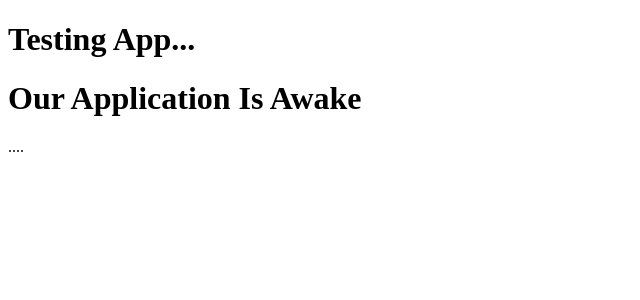
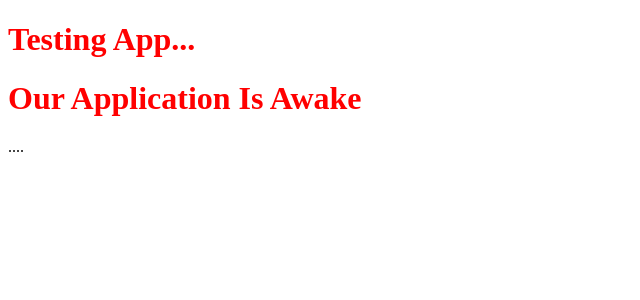
Before and after one commit to Nick-tsoukas/product-research, a React app: page / in a window 1280 px wide. Shown: the top 300 px of the page, without its empty margins (0-640 px from the left). Built offline with nearby package versions, Linux system fonts and the light colour scheme.

Commit message:
Testing style sheet

```diff
--- a/src/App.js
+++ b/src/App.js
@@ -1,6 +1,9 @@
 import React from 'react';
 import { render } from 'react-dom'
-// import './App.css';
+
+// could have lifecycle events
+// State
+// UI
 
 class App extends Component {
   render() {
--- a/src/index.js
+++ b/src/index.js
@@ -1,5 +1,6 @@
 import React from 'react';
 import { render } from 'react-dom';
+import './main.css';
 
 const App = () => {
   return (
--- /dev/null
+++ b/src/main.css
@@ -0,0 +1,3 @@
+h1 {
+  color: red;
+}
```
